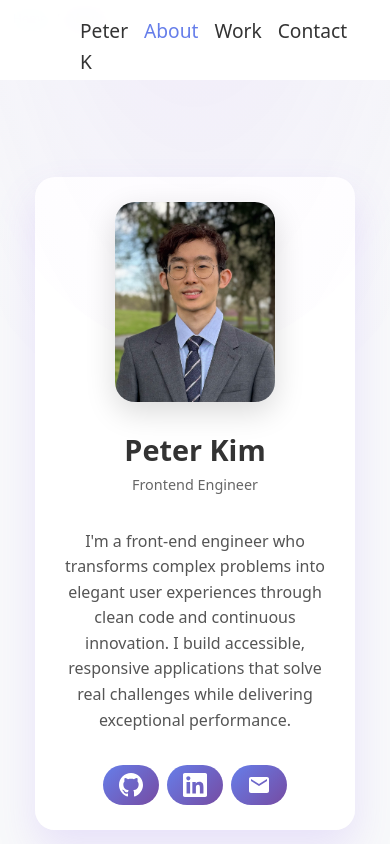
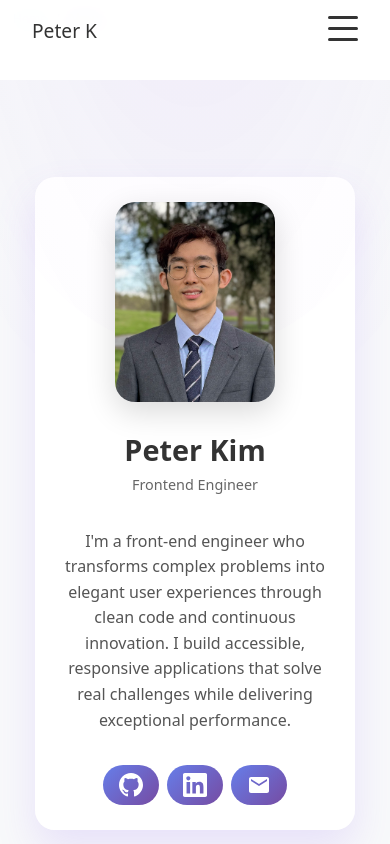
Before and after one commit to peterkimpk1/portfolio, a React (Vite) app: page / in a window 390 px wide. Shown: the top 844 px of the page. Built offline with nearby package versions, Linux system fonts and the light colour scheme; no server answers; a web font is replaced by a local one.

Commit message:
Add responsive hamburger menu for mobile navigation

```diff
--- a/src/components/Header/Header.module.css
+++ b/src/components/Header/Header.module.css
@@ -48,16 +48,86 @@
   color: #667eea;
 }
 
+/* Hamburger Menu */
+.hamburger {
+  display: none;
+  flex-direction: column;
+  justify-content: space-between;
+  width: 30px;
+  height: 25px;
+  background: none;
+  border: none;
+  cursor: pointer;
+  padding: 0;
+  z-index: 60;
+  outline: none;
+}
+
+.hamburger:focus {
+  outline: none;
+}
+
+.hamburger:active {
+  outline: none;
+}
+
+.hamburgerLine {
+  width: 100%;
+  height: 3px;
+  background-color: #333;
+  border-radius: 2px;
+  transition: all 0.3s ease;
+  transform-origin: center;
+}
+
+.hamburgerLine.open:nth-child(1) {
+  transform: translateY(11px) rotate(45deg);
+}
+
+.hamburgerLine.open:nth-child(2) {
+  opacity: 0;
+}
+
+.hamburgerLine.open:nth-child(3) {
+  transform: translateY(-11px) rotate(-45deg);
+}
+
 /* Responsive Design */
 @media (max-width: 768px) {
+  .hamburger {
+    display: flex;
+  }
+
   .navList {
+    position: fixed;
+    top: 80px;
+    right: -100%;
+    width: 100%;
+    height: calc(100vh - 80px);
+    background-color: rgba(255, 255, 255, 0.98);
+    backdrop-filter: blur(10px);
+    flex-direction: column;
+    justify-content: flex-start;
+    align-items: center;
+    padding-top: 2rem;
     gap: 2rem;
+    transition: right 0.3s ease;
+    z-index: 55;
+  }
+
+  .navList.mobileMenuOpen {
+    right: 0;
+  }
+
+  .navLink {
+    font-size: 1.5rem;
+    padding: 1rem 2rem;
+    width: 100%;
+    text-align: center;
+    display: block;
+  }
+
+  .nav {
+    padding: 1rem 2rem;
   }
 }
-
-@media (max-width: 480px) {
-  .navList {
-    gap: 1rem;
-  }
-
-}
--- a/src/components/Header/Header.tsx
+++ b/src/components/Header/Header.tsx
@@ -1,9 +1,18 @@
-import React from 'react';
+import React, { useState } from 'react';
 import { useActiveSection } from '../../hooks/useActiveSection';
 import styles from './Header.module.css';
 
 const Header: React.FC = () => {
   const activeSection = useActiveSection();
+  const [isMenuOpen, setIsMenuOpen] = useState(false);
+
+  const toggleMenu = () => {
+    setIsMenuOpen(!isMenuOpen);
+  };
+
+  const closeMenu = () => {
+    setIsMenuOpen(false);
+  };
 
   return (
     <header className={styles.header}>
@@ -11,14 +20,27 @@ const Header: React.FC = () => {
         <a
           href="#about"
           className={styles.logo}
+          onClick={closeMenu}
         >
           Peter K
         </a>
-        <ul className={styles.navList}>
+
+        <button
+          className={styles.hamburger}
+          onClick={toggleMenu}
+          aria-label="Toggle navigation menu"
+        >
+          <span className={`${styles.hamburgerLine} ${isMenuOpen ? styles.open : ''}`}></span>
+          <span className={`${styles.hamburgerLine} ${isMenuOpen ? styles.open : ''}`}></span>
+          <span className={`${styles.hamburgerLine} ${isMenuOpen ? styles.open : ''}`}></span>
+        </button>
+
+        <ul className={`${styles.navList} ${isMenuOpen ? styles.mobileMenuOpen : ''}`}>
           <li>
             <a
               href="#about"
               className={`${styles.navLink} ${activeSection === 'about' ? styles.active : ''}`}
+              onClick={closeMenu}
             >
               About
             </a>
@@ -27,6 +49,7 @@ const Header: React.FC = () => {
             <a
               href="#work"
               className={`${styles.navLink} ${activeSection === 'work' ? styles.active : ''}`}
+              onClick={closeMenu}
             >
               Work
             </a>
@@ -35,6 +58,7 @@ const Header: React.FC = () => {
             <a
               href="#contact"
               className={`${styles.navLink} ${activeSection === 'contact' ? styles.active : ''}`}
+              onClick={closeMenu}
             >
               Contact
             </a>
```
